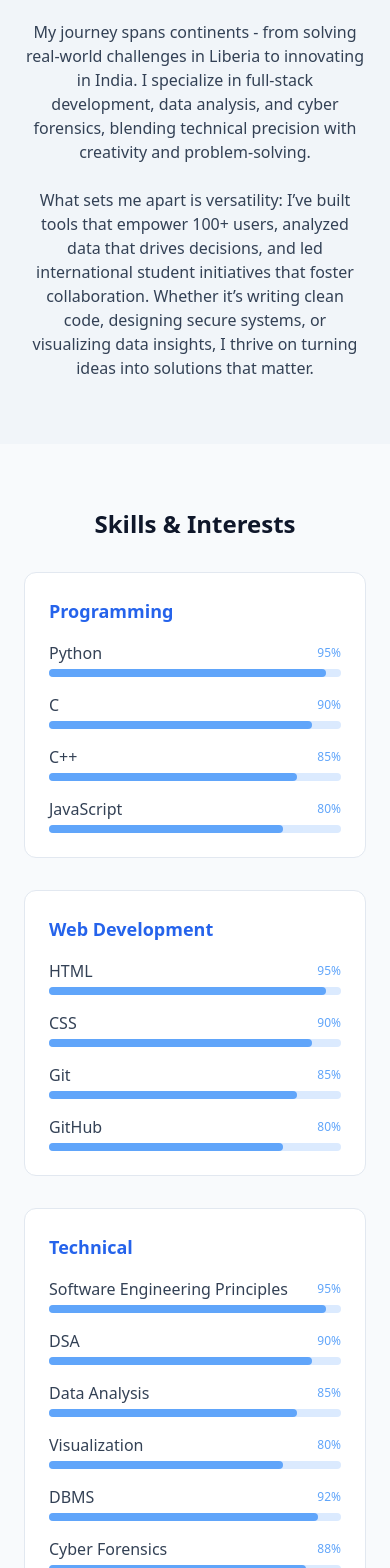
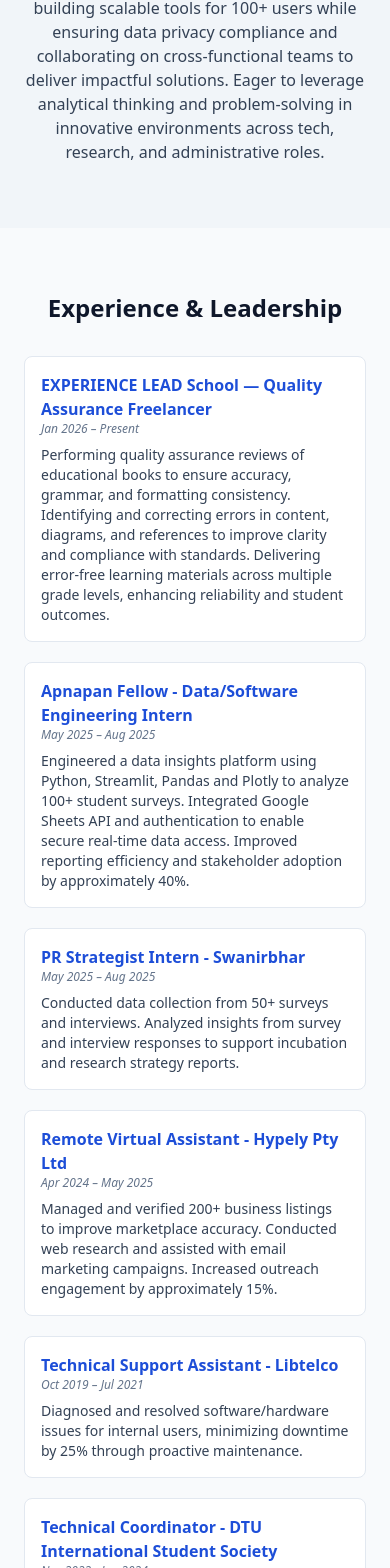
Before and after one commit to ButtySaylee/butty-portfolio, a Next.js app: page / in a window 390 px wide. Shown: the part 1271-2839 px from the top of the page. Built offline with nearby package versions, Linux system fonts and the light colour scheme.

Commit message:
updated experience section

```diff
--- a/app/page.tsx
+++ b/app/page.tsx
@@ -87,8 +87,7 @@
         <div className="mt-8 flex flex-col sm:flex-row gap-4 justify-center">
         <div className="mt-4 flex justify-center">
           <a
-            href="/resume.pdf"
-            download
+            href="/resume"
             className="px-6 py-3 rounded-xl bg-cyan-600 text-white font-bold shadow-glass hover:bg-cyan-700 transition inline-block"
           >
             Download Resume
@@ -138,18 +137,14 @@
             transition={{ delay: 0.3, duration: 0.6 }}
             className="text-slate-700 dark:text-slate-300 text-base sm:text-lg"
           >
-            I’m Butty Saylee, a passionate Software Engineering student at Delhi Technological University (DTU), originally from Liberia, with a mission to build technology that makes a global impact.
-            <br /><br />
-            My journey spans continents - from solving real-world challenges in Liberia to innovating in India. I specialize in full-stack development, data analysis, and cyber forensics, blending technical precision with creativity and problem-solving.
-            <br /><br />
-            What sets me apart is versatility: I’ve built tools that empower 100+ users, analyzed data that drives decisions, and led international student initiatives that foster collaboration. Whether it’s writing clean code, designing secure systems, or visualizing data insights, I thrive on turning ideas into solutions that matter.
+            Final Year Software Engineering student with a minor in Cyber Forensics and Cyber Law. Hands-on experience in Python-based full-stack development, data analysis, virtual assistance, and technical support. Proven in building scalable tools for 100+ users while ensuring data privacy compliance and collaborating on cross-functional teams to deliver impactful solutions. Eager to leverage analytical thinking and problem-solving in innovative environments across tech, research, and administrative roles.
           </motion.p>
         </div>
       </section>
 
-      {/* Skills */}
-      <section id="skills" className="px-6 py-16 bg-slate-50 dark:bg-slate-950">
-        <div className="max-w-5xl mx-auto">
+      {/* Experience & Leadership */}
+      <section id="experience" className="px-6 py-16 bg-slate-50 dark:bg-slate-950">
+        <div className="max-w-4xl mx-auto">
           <motion.h2
             initial={{ opacity: 0, y: 20 }}
             whileInView={{ opacity: 1, y: 0 }}
@@ -157,73 +152,79 @@
             transition={{ duration: 0.6 }}
             className="text-2xl sm:text-4xl font-bold mb-8 text-center"
           >
-            Skills & Interests
+            Experience & Leadership
           </motion.h2>
-          <div className="grid grid-cols-1 sm:grid-cols-2 lg:grid-cols-3 gap-8">
-            {/* Programming */}
-            <SkillCard title="Programming" skills={["Python", "C", "C++", "JavaScript"]} />
-            {/* Web Development */}
-            <SkillCard title="Web Development" skills={["HTML", "CSS", "Git", "GitHub"]} />
-            {/* Technical */}
-            <SkillCard title="Technical" skills={[
-              "Software Engineering Principles",
-              "DSA",
-              "Data Analysis",
-              "Visualization",
-              "DBMS",
-              "Cyber Forensics"
-            ]} />
-            {/* Tools */}
-            <SkillCard title="Tools" skills={[
-              "MongoDB", "Google Colab", "VS Code", "Jupyter", "Google Workspace"
-            ]} />
-            {/* Soft Skills */}
-            <SkillCard title="Soft Skills" skills={[
-              "Analytical Thinking", "Collaboration", "Time Management", "Problem-Solving"
-            ]} />
-            {/* Interests */}
-            <SkillCard title="Interests" skills={[
-              "AI Ethics", "Social Impact Projects", "Open-Source Contributions"
-            ]} />
-          </div>
+          <ul className="space-y-5">
+            <ExperienceItem
+              role="EXPERIENCE LEAD School — Quality Assurance Freelancer"
+              period="Jan 2026 – Present"
+              description="Performing quality assurance reviews of educational books to ensure accuracy, grammar, and formatting consistency. Identifying and correcting errors in content, diagrams, and references to improve clarity and compliance with standards. Delivering error-free learning materials across multiple grade levels, enhancing reliability and student outcomes."
+            />
+            <ExperienceItem
+              role="Apnapan Fellow - Data/Software Engineering Intern"
+              period="May 2025 – Aug 2025"
+              description="Engineered a data insights platform using Python, Streamlit, Pandas and Plotly to analyze 100+ student surveys. Integrated Google Sheets API and authentication to enable secure real-time data access. Improved reporting efficiency and stakeholder adoption by approximately 40%."
+            />
+            <ExperienceItem
+              role="PR Strategist Intern - Swanirbhar"
+              period="May 2025 – Aug 2025"
+              description="Conducted data collection from 50+ surveys and interviews. Analyzed insights from survey and interview responses to support incubation and research strategy reports."
+            />
+            <ExperienceItem
+              role="Remote Virtual Assistant - Hypely Pty Ltd"
+              period="Apr 2024 – May 2025"
+              description="Managed and verified 200+ business listings to improve marketplace accuracy. Conducted web research and assisted with email marketing campaigns. Increased outreach engagement by approximately 15%."
+            />
+            <ExperienceItem
+              role="Technical Support Assistant - Libtelco"
+              period="Oct 2019 – Jul 2021"
+              description="Diagnosed and resolved software/hardware issues for internal users, minimizing downtime by 25% through proactive maintenance."
+            />
+            <ExperienceItem
+              role="Technical Coordinator - DTU International Student Society"
+              period="Nov 2022 - Jan 2024"
+              description="Led planning and execution of 5+ technical events with 150+ international student participants. Strengthened cross-cultural collaboration among 150+ international students, improving event participation and peer networking."
+            />
+          </ul>
         </div>
       </section>
 
-      {/* Projects */}
-      {/* Project Demos */}
-      <section id="project-demos" className="px-6 py-16 bg-white dark:bg-slate-900">
-        <div className="max-w-6xl mx-auto">
+      {/* Education & Certifications */}
+      <section id="education" className="px-6 py-16 bg-white dark:bg-slate-900">
+        <div className="max-w-3xl mx-auto text-center">
           <motion.h2
             initial={{ opacity: 0, y: 20 }}
             whileInView={{ opacity: 1, y: 0 }}
             viewport={{ once: true }}
             transition={{ duration: 0.6 }}
-            className="text-2xl sm:text-4xl font-bold mb-10 text-center"
+            className="text-2xl sm:text-4xl font-bold mb-6"
           >
-            Project Demos & Case Studies
+            Education & Certifications
           </motion.h2>
-          <div className="grid gap-8 sm:grid-cols-2 lg:grid-cols-2">
-            {/* Example demo for Apnapan */}
-            <div className="bg-white dark:bg-slate-800 rounded-xl shadow-glass border border-slate-200 dark:border-slate-700 p-6 flex flex-col items-center">
-              <h3 className="font-bold text-lg mb-2 text-blue-600 dark:text-blue-400">Apnapan Demo</h3>
-              <video controls width="100%" className="rounded-lg mb-4">
-                <source src="/apnapan-demo.mp4" type="video/mp4" />
-                Your browser does not support the video tag.
-              </video>
-              <a href="https://github.com/ButtySaylee/data-insights-generator-v2" target="_blank" rel="noopener" className="underline text-blue-600 dark:text-blue-400">View Project on GitHub</a>
-            </div>
-            {/* Example demo for Portfolio */}
-            <div className="bg-white dark:bg-slate-800 rounded-xl shadow-glass border border-slate-200 dark:border-slate-700 p-6 flex flex-col items-center">
-              <h3 className="font-bold text-lg mb-2 text-blue-600 dark:text-blue-400">Portfolio Walkthrough</h3>
-              <video controls width="100%" className="rounded-lg mb-4">
-                <source src="/portfolio-demo.mp4" type="video/mp4" />
-                Your browser does not support the video tag.
-              </video>
-              <a href="https://github.com/ButtySaylee/butty-portfolio" target="_blank" rel="noopener" className="underline text-blue-600 dark:text-blue-400">View Portfolio on GitHub</a>
-            </div>
-          </div>
+          <ul className="space-y-4 text-lg text-slate-700 dark:text-slate-300">
+            <li>
+              <strong>B.Tech Software Engineering, Minor in Cyber Forensics & Cyber Law</strong> — DTU, India (Expected Jul 2026)
+            </li>
+            <li>
+              <a href="https://www.coursera.org/account/accomplishments/records/ZHL0CFO2U1Q6" target="_blank" rel="noopener" className="underline hover:text-blue-600">Foundations of Cybersecurity — Google (Coursera), 2025</a>
+            </li>
+            <li>
+              <a href="https://nptel.ac.in/noc/E_Certificate/NPTEL25CS69S105370453804451484" target="_blank" rel="noopener" className="underline hover:text-blue-600">Joy of Computing with Python — IIT Madras (NPTEL), 2025</a>
+            </li>
+            <li>
+              <a href="https://coursera.org/share/1c0d45c64bdc78d2266e0cf60636e1c2" target="_blank" rel="noopener" className="underline hover:text-blue-600">IBM Introduction to Software Engineering (Coursera), 2024</a>
+            </li>
+            <li>
+              <a href="https://coursera.org/share/cf9e90d5a4b709c8aa07e4747fa5261f" target="_blank" rel="noopener" className="underline hover:text-blue-600">Duke Programming Fundamentals (Coursera), 2024</a>
+            </li>
+            <li>
+              <a href="https://www.virtualbadge.io/certificate-validator?credential=cer-bb6d7034-0fea-483f-8b58-0c104aaf" target="_blank" rel="noopener" className="underline hover:text-blue-600">ALX Africa Virtual Assistant Training, 2024</a>
+            </li>
+          </ul>
         </div>
       </section>
+
+      {/* Projects */}
       <section id="projects" className="px-6 py-16 bg-white dark:bg-slate-900">
         <div className="max-w-6xl mx-auto">
           <motion.h2
@@ -252,9 +253,9 @@
         </div>
       </section>
 
-      {/* Experience & Leadership */}
-      <section id="experience" className="px-6 py-16 bg-slate-50 dark:bg-slate-950">
-        <div className="max-w-4xl mx-auto">
+      {/* Skills */}
+      <section id="skills" className="px-6 py-16 bg-slate-50 dark:bg-slate-950">
+        <div className="max-w-5xl mx-auto">
           <motion.h2
             initial={{ opacity: 0, y: 20 }}
             whileInView={{ opacity: 1, y: 0 }}
@@ -262,67 +263,34 @@
             transition={{ duration: 0.6 }}
             className="text-2xl sm:text-4xl font-bold mb-8 text-center"
           >
-            Experience & Leadership
+            Skills & Interests
           </motion.h2>
-          <ul className="space-y-5">
-            <ExperienceItem
-              role="Apnapan Fellow - Data/Software Engineering Intern"
-              period="2025 – Present"
-              description="Developed and maintained the Apnapan Data Insights Platform, a secure full-stack solution for analyzing student surveys on belonging and well-being. Built dashboards, authentication, and automated PDF reports, improving efficiency by 40%."
-            />
-            <ExperienceItem
-              role="PR Strategist Intern - Swanirbhar"
-              period="2025"
-              description="Synthesized 50+ surveys & interviews into actionable strategy reports. Contributed to 3 community impact reports."
-            />
-            <ExperienceItem
-              role="Remote Virtual Assistant - Hypely Pty Ltd"
-              period="2024–25"
-              description="Managed & optimized 200+ business listings, created Canva content viewed by 500+ prospects, boosted client engagement by 15%."
-            />
-            <ExperienceItem
-              role="Technical Coordinator - DTU International Student Society"
-              period="2022–24"
-              description="Led international student initiatives, fostered collaboration, and supported technical operations for the society."
-            />
-            <ExperienceItem
-              role="Technical Support (Libtelco) & Desktop Publishing (Divine Grace Tech Solutions, Liberia)"
-              period="Early Career"
-              description="Provided technical support and desktop publishing services, contributing to business operations and client satisfaction."
-            />
-          </ul>
-        </div>
-      </section>
-
-      {/* Education & Certifications */}
-      <section id="education" className="px-6 py-16 bg-white dark:bg-slate-900">
-        <div className="max-w-3xl mx-auto text-center">
-          <motion.h2
-            initial={{ opacity: 0, y: 20 }}
-            whileInView={{ opacity: 1, y: 0 }}
-            viewport={{ once: true }}
-            transition={{ duration: 0.6 }}
-            className="text-2xl sm:text-4xl font-bold mb-6"
-          >
-            Education & Certifications
-          </motion.h2>
-          <ul className="space-y-4 text-lg text-slate-700 dark:text-slate-300">
-            <li>
-              <strong>B.Tech Software Engineering, Minor in Cyber Forensics & Cyber Law</strong> — DTU, India (2022–26)
-            </li>
-            <li>
-              <a href="https://nptel.ac.in/noc/E_Certificate/NPTEL25CS69S105370453804451484" target="_blank" rel="noopener" className="underline hover:text-blue-600">Elite Certification — Joy of Computing with Python, IIT Madras (NPTEL)</a>
-            </li>
-            <li>
-              <a href="https://coursera.org/share/1c0d45c64bdc78d2266e0cf60636e1c2" target="_blank" rel="noopener" className="underline hover:text-blue-600">IBM Introduction to Software Engineering (Coursera)</a>
-            </li>
-            <li>
-              <a href="https://coursera.org/share/cf9e90d5a4b709c8aa07e4747fa5261f" target="_blank" rel="noopener" className="underline hover:text-blue-600">Duke Programming Fundamentals (Coursera)</a>
-            </li>
-            <li>
-              <a href="https://www.virtualbadge.io/certificate-validator?credential=cer-bb6d7034-0fea-483f-8b58-0c104aaf" target="_blank" rel="noopener" className="underline hover:text-blue-600">ALX Africa Virtual Assistant Training</a>
-            </li>
-          </ul>
+          <div className="grid grid-cols-1 sm:grid-cols-2 lg:grid-cols-3 gap-8">
+            {/* Programming */}
+            <SkillCard title="Programming" skills={["Python", "JavaScript", "C", "C++"]} />
+            {/* Web, Data & Databases */}
+            <SkillCard title="Web, Data & Databases" skills={["React", "Next.js", "Streamlit", "Pandas", "Plotly", "MongoDB", "MySQL"]} />
+            {/* Cybersecurity & Cloud */}
+            <SkillCard title="Cybersecurity & Cloud" skills={[
+              "Security Principles",
+              "Risk Management",
+              "Authentication & Access Control",
+              "Data Privacy",
+              "Cloud Computing"
+            ]} />
+            {/* Tools & Platforms */}
+            <SkillCard title="Tools & Platforms" skills={[
+              "Git", "GitHub", "VS Code", "Jupyter Notebook", "Google Workspace", "Google Sheets API", "GitHub Copilot"
+            ]} />
+            {/* Analytical & Professional Skills */}
+            <SkillCard title="Analytical & Professional" skills={[
+              "Data Analysis", "Data Visualization", "Problem-Solving", "Technical Documentation", "Cross-functional Collaboration"
+            ]} />
+            {/* Interests */}
+            <SkillCard title="Interests" skills={[
+              "AI Ethics", "Social Impact Projects", "Open-Source Contributions"
+            ]} />
+          </div>
         </div>
       </section>
 
--- /dev/null
+++ b/app/resume/page.tsx
@@ -0,0 +1,5 @@
+import Resume from "../../components/Resume";
+
+export default function ResumePage() {
+  return <Resume />;
+}
```
Also changed, not shown: components/Resume.tsx (added, +18 -0 lines).
